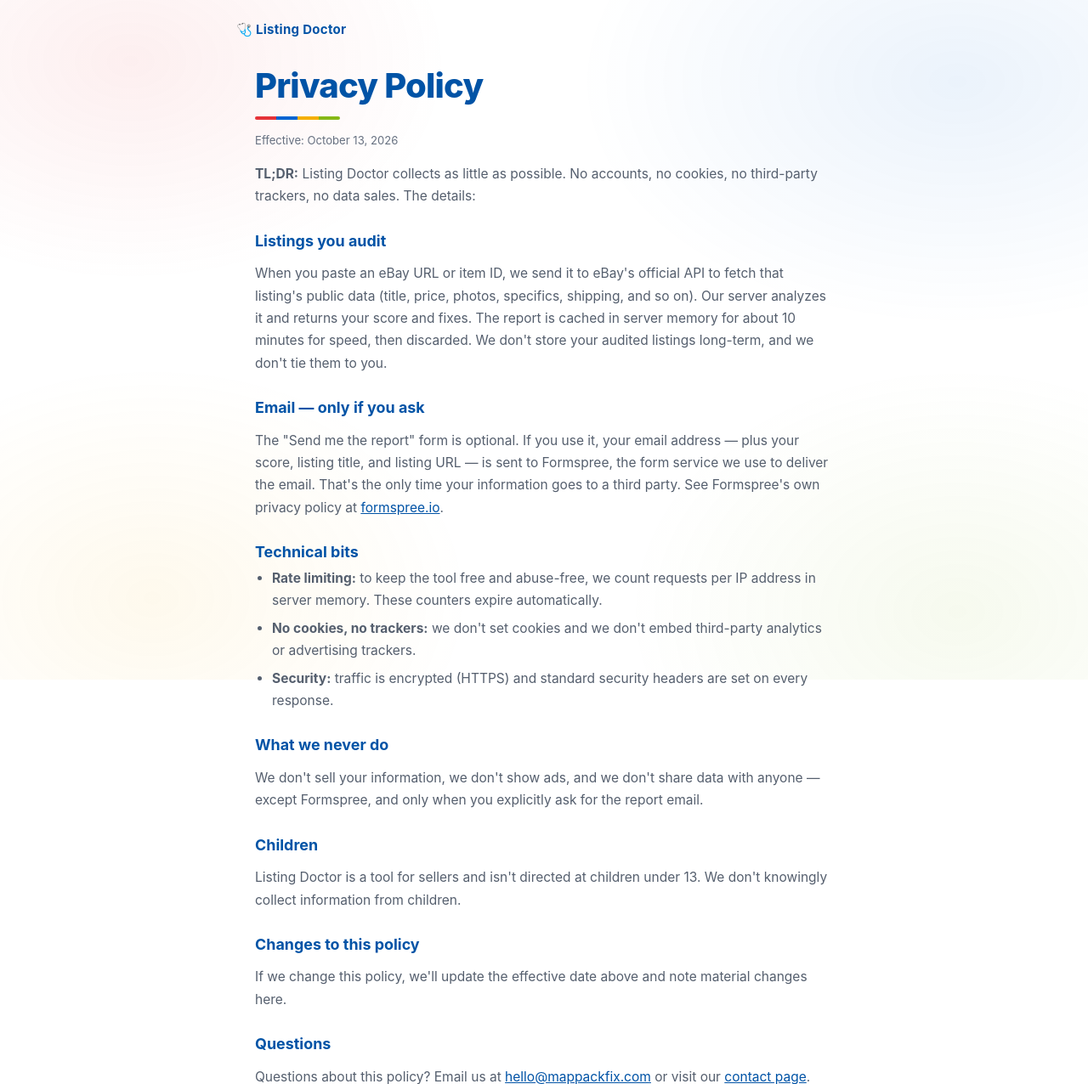
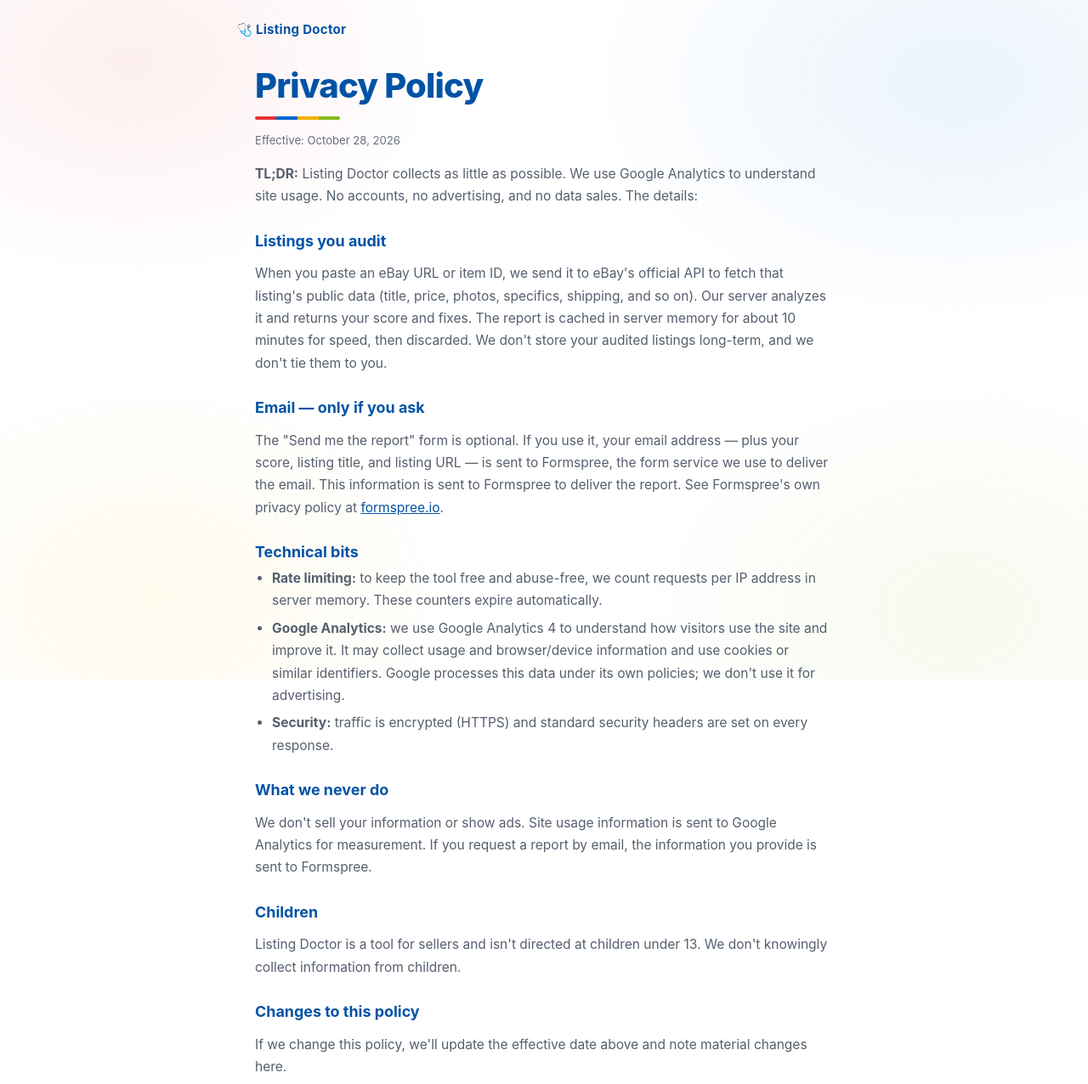
Before and after one commit to themahboob-jpg/listing-doctor, a Flask app: page /privacy in a window 1280 px wide. Shown: the top 1276 px of the page at 85% size. Run offline with Flask 3, Linux system fonts and the light colour scheme.

Commit message:
Add GA4 and update privacy disclosure

```diff
--- a/templates/privacy.html
+++ b/templates/privacy.html
@@ -7,6 +7,14 @@
 <meta name="description" content="How Listing Doctor handles your data: what we collect, what we don't, and why.">
 <link rel="icon" type="image/png" href="/static/logo.png">
 <link rel="stylesheet" href="/static/style.css">
+<!-- Google tag (gtag.js) -->
+<script async src="https://www.googletagmanager.com/gtag/js?id=G-GWC4V0GF0F"></script>
+<script>
+  window.dataLayer = window.dataLayer || [];
+  function gtag(){dataLayer.push(arguments);}
+  gtag('js', new Date());
+  gtag('config', 'G-GWC4V0GF0F');
+</script>
 </head>
 <body>
 <div class="bg-glow"></div>
@@ -14,20 +22,20 @@
   <a class="logo" href="/" aria-label="Listing Doctor — back to homepage">🩺 <span>Listing Doctor</span></a>
   <main class="page">
     <h1>Privacy Policy</h1>
-    <p class="updated">Effective: October 13, 2026</p>
-    <p><strong>TL;DR:</strong> Listing Doctor collects as little as possible. No accounts, no cookies, no third-party trackers, no data sales. The details:</p>
+    <p class="updated">Effective: October 28, 2026</p>
+    <p><strong>TL;DR:</strong> Listing Doctor collects as little as possible. We use Google Analytics to understand site usage. No accounts, no advertising, and no data sales. The details:</p>
     <h2>Listings you audit</h2>
     <p>When you paste an eBay URL or item ID, we send it to eBay's official API to fetch that listing's public data (title, price, photos, specifics, shipping, and so on). Our server analyzes it and returns your score and fixes. The report is cached in server memory for about 10 minutes for speed, then discarded. We don't store your audited listings long-term, and we don't tie them to you.</p>
     <h2>Email — only if you ask</h2>
-    <p>The "Send me the report" form is optional. If you use it, your email address — plus your score, listing title, and listing URL — is sent to Formspree, the form service we use to deliver the email. That's the only time your information goes to a third party. See Formspree's own privacy policy at <a href="https://formspree.io/" target="_blank" rel="noopener">formspree.io</a>.</p>
+    <p>The "Send me the report" form is optional. If you use it, your email address — plus your score, listing title, and listing URL — is sent to Formspree, the form service we use to deliver the email. This information is sent to Formspree to deliver the report. See Formspree's own privacy policy at <a href="https://formspree.io/" target="_blank" rel="noopener">formspree.io</a>.</p>
     <h2>Technical bits</h2>
     <ul>
       <li><strong>Rate limiting:</strong> to keep the tool free and abuse-free, we count requests per IP address in server memory. These counters expire automatically.</li>
-      <li><strong>No cookies, no trackers:</strong> we don't set cookies and we don't embed third-party analytics or advertising trackers.</li>
+      <li><strong>Google Analytics:</strong> we use Google Analytics 4 to understand how visitors use the site and improve it. It may collect usage and browser/device information and use cookies or similar identifiers. Google processes this data under its own policies; we don't use it for advertising.</li>
       <li><strong>Security:</strong> traffic is encrypted (HTTPS) and standard security headers are set on every response.</li>
     </ul>
     <h2>What we never do</h2>
-    <p>We don't sell your information, we don't show ads, and we don't share data with anyone — except Formspree, and only when you explicitly ask for the report email.</p>
+    <p>We don't sell your information or show ads. Site usage information is sent to Google Analytics for measurement. If you request a report by email, the information you provide is sent to Formspree.</p>
     <h2>Children</h2>
     <p>Listing Doctor is a tool for sellers and isn't directed at children under 13. We don't knowingly collect information from children.</p>
     <h2>Changes to this policy</h2>
```
